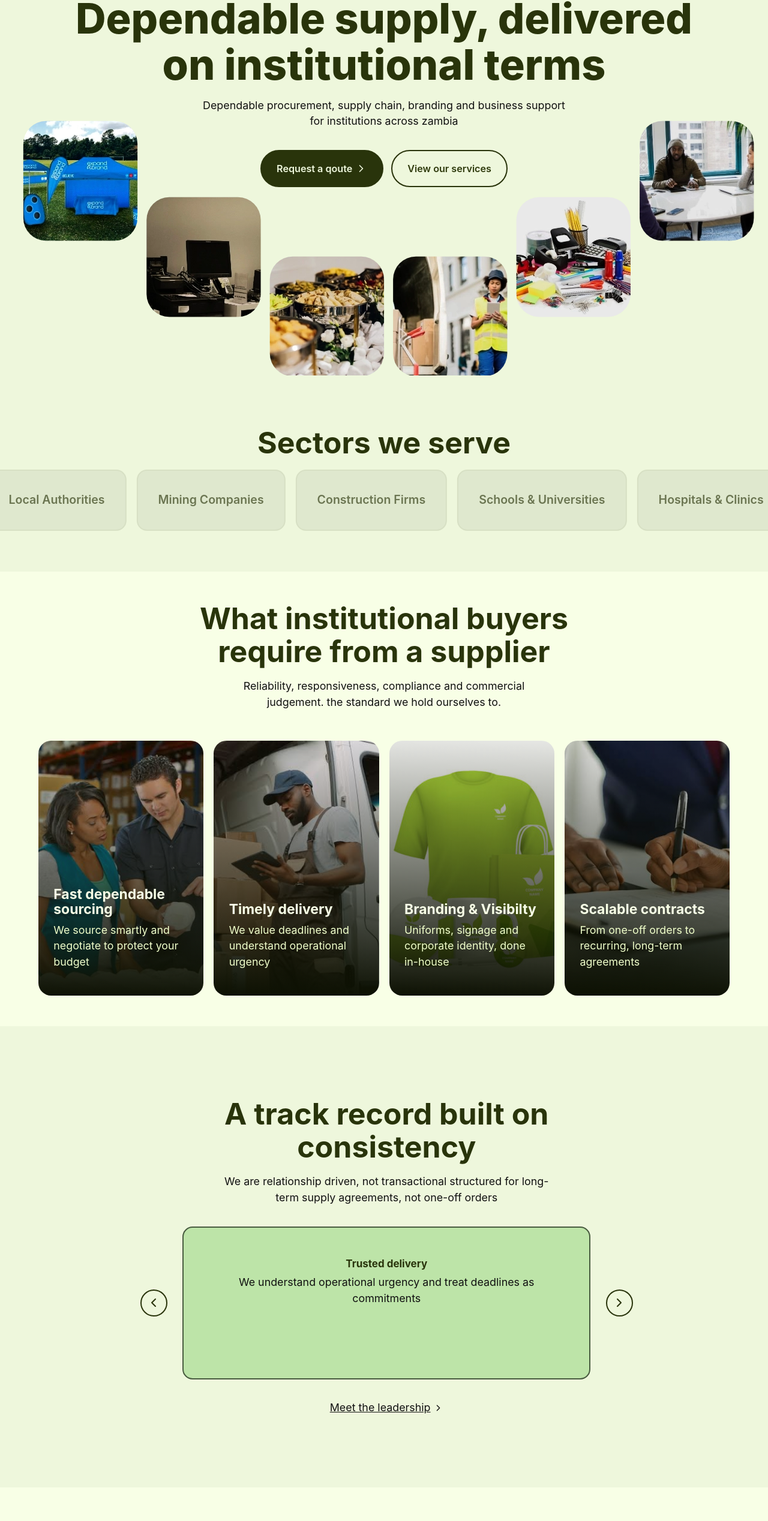
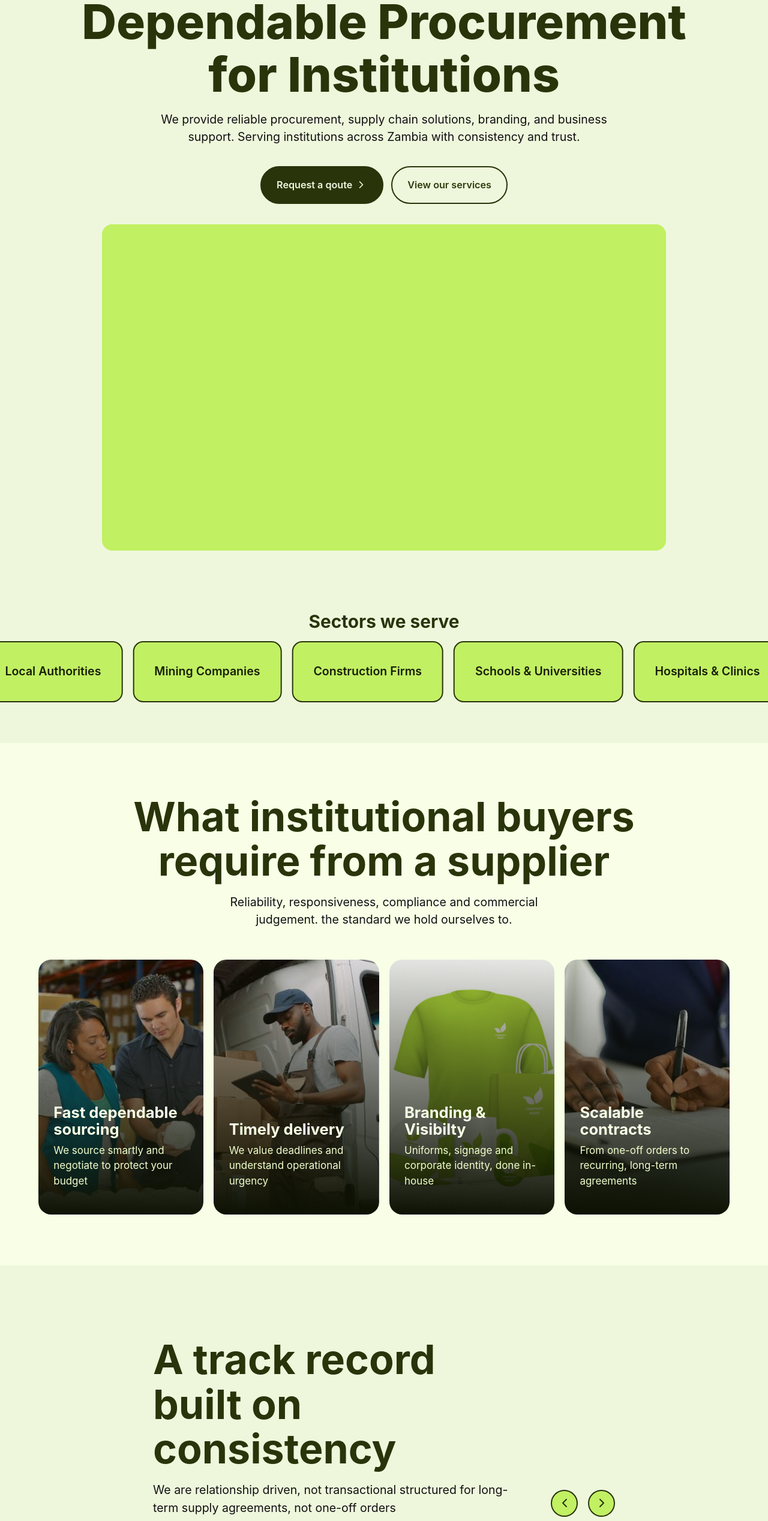
Before and after one commit to mweene/zithande, a React (Vite) app: page / in a window 1280 px wide. Shown: the part 217-2753 px from the top of the page at 60% size. Built offline with nearby package versions, Linux system fonts and the light colour scheme.

Commit message:
redesign home page

```diff
--- a/src/App.css
+++ b/src/App.css
@@ -7,7 +7,7 @@
     font-size: .9rem;
     font-weight: 600;
     border: 1px solid #d0f176;
-    border-radius: .4rem;
+    border-radius: 1rem;
     width: fit-content;
     padding: .125rem 1rem;
     margin-bottom: .5rem;
@@ -26,7 +26,7 @@ h2 {
 }
 
 p {
-    font-size: 1.05rem;
+    font-size: 1.15rem;
     color: #111;
 }
 
@@ -40,6 +40,12 @@ button {
     background-color: transparent;
     border: 2px solid #29340b;
     cursor: pointer;
+    transition: background-color .3s ease, transform .3s ease;
+}
+
+button:hover {
+    background-color: yellowgreen !important;
+    transform: translateY(-3px);
 }
 
 main {
@@ -47,7 +53,7 @@ main {
 }
 
 .card h3 {
-    font-size: 1.35rem;
+    font-size: 1.5rem;
 }
 
 
@@ -115,16 +121,16 @@ nav .menu button {
 }
 
 .home .hero .image {
-    background-image: url("/src/assets/zithande.webp");
-    background-size: auto;
-    background-repeat: no-repeat;
-    background-position: center;
-    height: 450px;
-    margin-top: -9rem;
+    margin-top: 1rem;
+    border-radius: 1rem;
 }
 
 .sectors {
     overflow-x: hidden;
+}
+
+.sectors h2 {
+    font-size: 1.75rem;
 }
 
 .sectors .slider {
@@ -137,13 +143,13 @@ nav .menu button {
 .sectors .slider .card {
     padding: 2rem;
     flex-shrink: 0;
-    background-color: #dfe8ce;
+    background-color: #c1f063;
     border-radius: 1rem;
-    border: 2px solid #c8d0b45e;
+    border: 2px solid #29340b;
     text-transform: capitalize;
     font-weight: 600;
     font-size: 1.15rem;
-    color: #29340ba3;
+    color: #181e06;
 }
 
 .value-pillars .cards {
@@ -207,10 +213,15 @@ nav .menu button {
 .value-pillars .cards p {
     margin: .5rem 0;
     color: #f0ffcb;
+    font-size: 1rem;
 }
 
 .value-pillars .cards h3 {
     color: #f8ffe6;
+}
+
+.track-record h3 {
+    font-size: 1.5rem;
 }
 
 .four-divisions .cards {
@@ -218,23 +229,28 @@ nav .menu button {
 
 }
 
-.track-record .cards {
-    margin: 0 10rem;
-}
-
-.track-record h3 {
-    font-size: var(--text-5xl);
+.track-record .card p {
+    font-size: 2rem;
 }
 
 .four-divisions .cards .card {
     padding: 2rem;
-    background-color: #BCD979;
+    background-color: #c1f063;
     border-radius: 1rem;
+    border: 2px solid #29340b;
+}
+
+.four-divisions .cards .card:nth-child(1){
+    background-color: #adde4a;
+}
+
+.four-divisions .cards .card:nth-child(4){
+    background-color: #adde4a;
 }
 
 .four-divisions .cards .card span {
     font-size: 10rem;
-    color: #f8ffe6;
+    color: #f8ffe66b;
 }
 
 .compliance .badge {
@@ -315,11 +331,11 @@ nav .menu button {
 
 @media screen and (min-width: 1200px) {
     h2 {
-        font-size: 50px;
+        font-size: 4rem;
     }
 
     h1 {
-        font-size: 70px !important;
+        font-size: 80px !important;
     }
 }
 
--- a/src/pages/Home.jsx
+++ b/src/pages/Home.jsx
@@ -40,12 +40,11 @@ export default function Home() {
                     <p className="tagline">
                         Zambian owned Female led Est.2011
                     </p>
-                    <h1 className="md:w-[23ch]">
-                        Dependable supply, delivered on institutional terms
+                    <h1 className="md:w-[20ch]">
+                        Dependable Procurement for Institutions
                     </h1>
-                    <p className="lead md:w-[55ch]">
-                        Dependable procurement, supply chain, branding and business
-                        support for institutions across zambia
+                    <p className="lead md:w-[65ch]">
+                        We provide reliable procurement, supply chain solutions, branding, and business support. Serving institutions across Zambia with consistency and trust.
                     </p>
 
                     <div className="ctas grid md:flex gap-3 md:place-content-center mt-4 w-full">
@@ -60,12 +59,12 @@ export default function Home() {
                         </Link>
                     </div>
                 </div>
-                <div className="image mt-6">
+                <div className="image mt-6 md:h-128 md:mx-40 bg-[#c1f063]">
                 </div>
             </div>
 
-            <div className="sectors mt-20 ">
-                <h2 className="text-center text-[#3e472b] mb-4">Sectors we serve</h2>
+            <div className="sectors mt-24 pb-16">
+                <h2 className="text-center mb-4">Sectors we serve</h2>
                 <div className="cards slider">
                     {sectorCards.map((c, i) => (
                         <div className="card" key={i}>{c}</div>
@@ -76,7 +75,7 @@ export default function Home() {
                 </div>
             </div>
 
-            <div className="value-pillars bg-[#f8ffe6] my-16 py-12 px-6 md:px-15">
+            <div className="value-pillars bg-[#f8ffe6] py-20 px-6 md:px-15">
                 <div className="text-center grid place-items-center">
                     <h2 className="md:w-[20ch]">
                         What institutional buyers require from a supplier
@@ -118,39 +117,41 @@ export default function Home() {
 
 
 
-            <div className="track-record my-16 py-12 px-6 grid place-items-center md:px-15">
-                <div className="text-center grid place-items-center">
-                    <h2 className="md:w-[20ch]">A track record built on consistency</h2>
-                    <p className="mt-4 mb-8 md:w-[50ch]">
-                        We are relationship	driven,	not	transactional
-                        structured for long-term supply agreements, not one-off orders
-                    </p>
+            <div className="track-record my-16 py-12 px-6 grid md:px-60">
+                <div className="track-record-top flex gap-8 place-items-end mb-15">
+                    <div className="text">
+                        <h2 className="mb-4">A track record built on consistency</h2>
+                        <p className="">
+                            We are relationship	driven,	not	transactional
+                            structured for long-term supply agreements, not one-off orders
+                        </p>
+                    </div>
+                    <div className="buttons flex gap-4 h-fit">
+                        <button
+                            onClick={handlePrev}
+                            className={`border-2 border-[#29340b] bg-[#c1f063]! p-2 rounded-full`}
+                        >
+                            <ChevronLeft color="#29340b" />
+                        </button>
+                        <button
+                            onClick={handleNext}
+                            className="border-2 border-[#29340b] bg-[#c1f063]! p-2 rounded-full"
+                        >
+                            <ChevronRight color="#29340b"/>
+                        </button>
+                    </div>
                 </div>
 
                 <div className={`
                     cards md:flex gap-6 place-content-between place-items-center
                 `}>
-                    <button
-                        onClick={handlePrev}
-                        className={`border-2 border-[#29340b] p-2 rounded-full`}
-                    >
-                        <ChevronLeft color="#29340b" />
-                    </button>
-
                     <div
                         key={trackRecords[trackRecord].id}
-                        className="card bg-[#BDE4A8] border-2 border-[#485b3f] p-12 rounded-2xl text-center md:w-160 md:h-60"
+                        className="card bg-[#c1f063] border-2 border-[#29340b] p-12 rounded-2xl text-center md:h-60 w-full"
                     >
-                        <h3 className="text-[#2b3426]">{trackRecords[trackRecord].header}</h3>
-                        <p className="mt-2 text-[#2b3426]">{trackRecords[trackRecord].paragraph}</p>
+                        <h3 className="">{trackRecords[trackRecord].header}</h3>
+                        <p className="mt-2 text-[#29340b]!">{trackRecords[trackRecord].paragraph}</p>
                     </div>
-
-                    <button
-                        onClick={handleNext}
-                        className="border-2 border-[#29340b] p-2 rounded-full"
-                    >
-                        <ChevronRight color="#29340b"/>
-                    </button>
                 </div>
                 <Link to="about">
                     <p className="flex items-center gap-1 mt-8 text-[#29340b] underline">
@@ -162,12 +163,12 @@ export default function Home() {
 
 
 
-            <div className="four-divisions mb-16 py-12 px-6 bg-[#f8ffe6] text-center grid place-content-center">
-                <h2 className="">Four divisions, one supplier</h2>
+            <div className="four-divisions py-20 px-6 bg-[#f8ffe6] text-center grid place-content-center">
+                <h2 className="mb-4">Four divisions, one supplier</h2>
 
                 <div className="cards grid md:grid-cols-2 gap-2 w-4/5 place-self-center">
                     {divisionsCards.map((d, i) => (
-                        <div key={i} className="card overflow-hidden relative z-20">
+                        <div key={i} className="card overflow-hidden h-30 relative z-20">
                             <h3>
                                 <span className="absolute top-0 left-0 -mt-5 -z-10">
                                     {i + 1}
@@ -183,12 +184,12 @@ export default function Home() {
 
             <div className="compliance my-16 py-12 px-6 text-center grid place-content-center">
                 <h2>Registred, Cleared, Accountable</h2>
-                <div className="badges text-center mt-8 grid gap-2 [&_.badge]:rounded-full [&_.badge]:py-4 [&_.badge]:px-8 place-self-center">
-                    <div className="badge flex gap-2 place-items-cener bg-[#bec3ff] border-2 border-[#464c8d] text-[#464c8d]">
+                <div className="badges text-center mt-8 grid gap-2 [&_.badge]:rounded-2xl [&_.badge]:py-4 [&_.badge]:px-8 place-self-center">
+                    <div className="badge flex gap-2 place-items-cener border-2 bg-[#f8ffe6] text-[#29340b]">
                         <Award />
                         ZRA Tax Clearance Certificate
                     </div>
-                    <div className="badge flex gap-2 place-items-center bg-[#ffbebe] border-2 border-[#672121] text-[#672121]">
+                    <div className="badge flex gap-2 place-items-center border-2 bg-[#f8ffe6] text-[#29340b]">
                         <Award />
                         Certificate of Incorporation
                     </div>
@@ -196,12 +197,16 @@ export default function Home() {
             </div>
 
             <div className="in-touch bg-white grid place-content-center place-items-center p-15 text-center">
-                <h2 className="md:w-[23ch] mb-4">
+                <h2 className="md:w-[23ch] mb-8">
                     Discuss your procurement
                     requirements with our team
                 </h2>
+
                 <Link to="/contact">
-                    <Button styles="w-fit font-[500]">Get in touch</Button>
+                    <Button styles="w-fit font-[500] bg-[#c1f063]! flex hover:bg-[#29340b]!">
+                        Get in touch
+                        <ChevronRight />
+                    </Button>
                 </Link>
             </div>
         </section>
```
Also changed, not shown: src/pages/About.jsx (+5 -5 lines), src/assets/zithande.webp.
